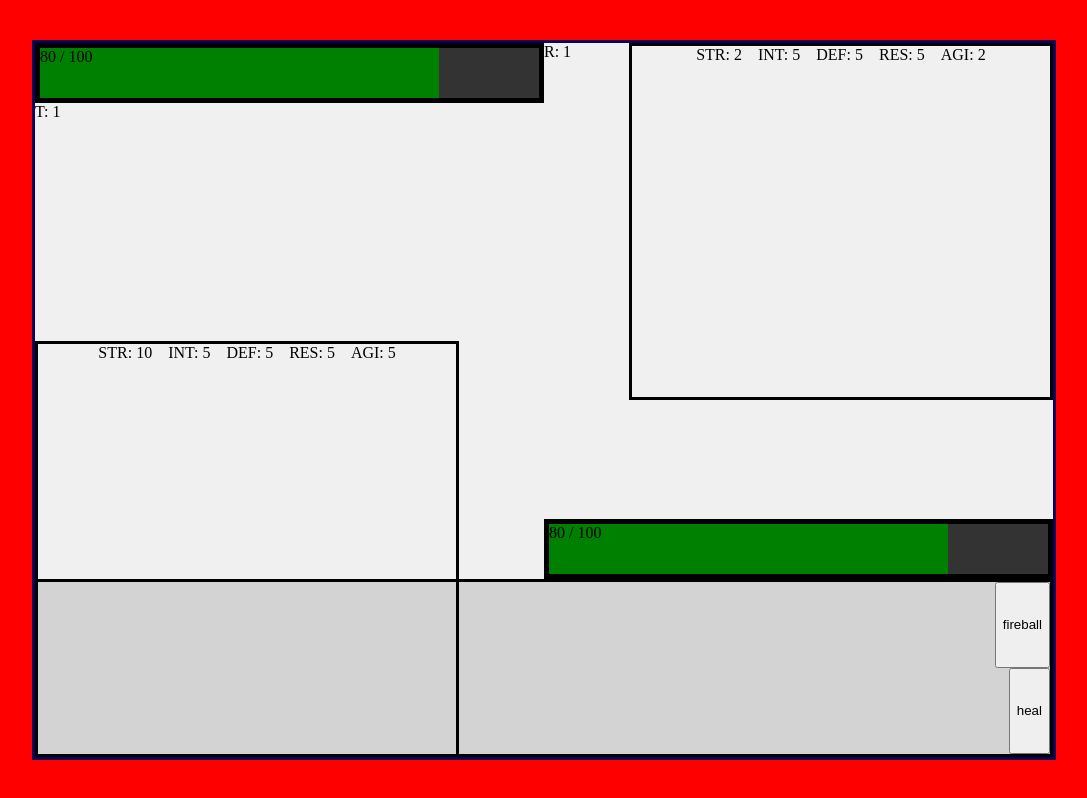
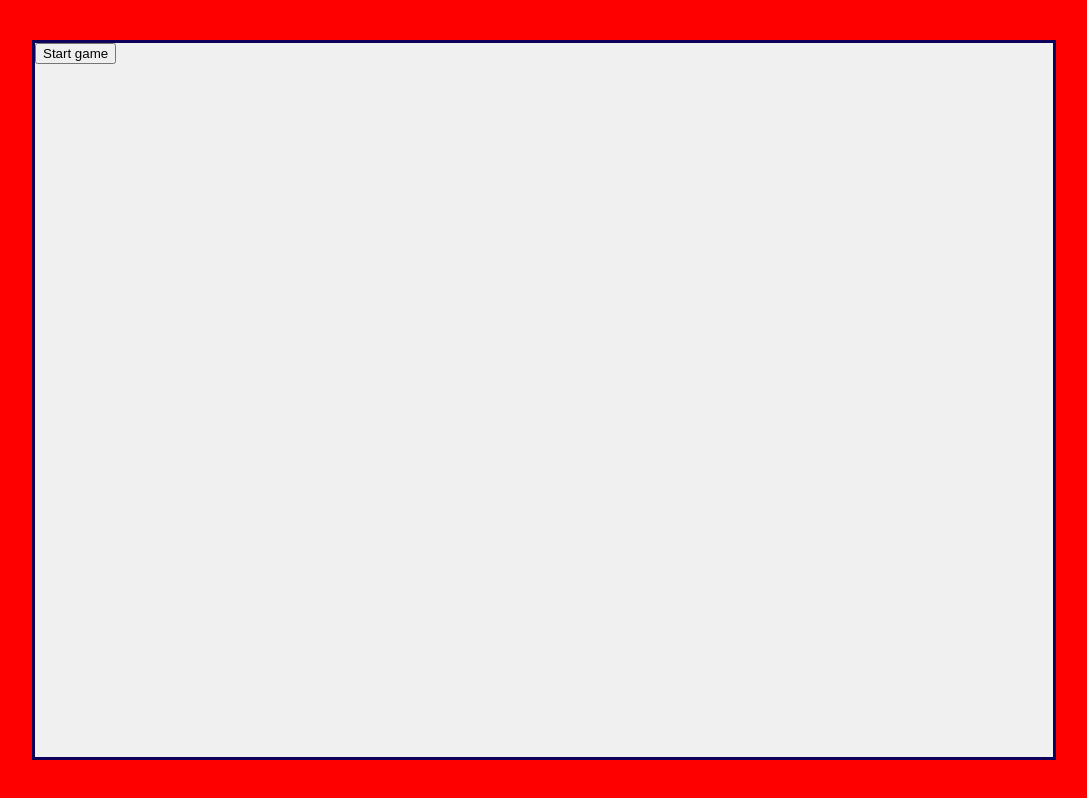
Before and after one commit to Djimovanberlo/ancient-basement-nuxt, a Nuxt app: page / in a window 1280 px wide. Shown: the whole page, without its empty margins (96-1183 px from the left). Built offline with nearby package versions, Linux system fonts and the light colour scheme.

Commit message:
add menu

```diff
--- a/components/GameMenu.vue
+++ b/components/GameMenu.vue
@@ -1,6 +1,14 @@
 <template>
-  <div class="game-menu">MENU</div>
+  <div class="game-menu">
+    <button @click="gameStore.startGame()">Start game</button>
+  </div>
 </template>
+
+<script setup lang="ts">
+import { useGameStore } from "~/store/useGameStore";
+
+const gameStore = useGameStore();
+</script>
 
 <style lang="less">
 .game-menu {
--- a/store/useGameStore.ts
+++ b/store/useGameStore.ts
@@ -11,7 +11,7 @@ import { additionalEnemy } from "~/lib/character";
 export const useGameStore = defineStore("game", () => {
   const combatStore = useCombatStore();
 
-  const gameState = ref<GameState>(GameState.ACTIVE);
+  const gameState = ref<GameState>(GameState.MENU);
   const roundState = ref<RoundState>(RoundState.ACTIVE);
   const turnState = ref<TurnState>(TurnState.PLAYER_TURN);
   const activeGame = ref<ActiveGame>({
@@ -26,7 +26,7 @@ export const useGameStore = defineStore("game", () => {
 
   const winGame = () => _updateGameState(GameState.VICTORY);
 
-  const activateGame = () => _updateGameState(GameState.ACTIVE);
+  const startGame = () => _updateGameState(GameState.ACTIVE);
 
   const resetGame = () => {
     _updateGameState(GameState.MENU);
@@ -65,7 +65,7 @@ export const useGameStore = defineStore("game", () => {
     activeGame,
     loseGame,
     winGame,
-    activateGame,
+    startGame,
     resetGame,
     startNewRound,
     increaseTurnNumber,
```
